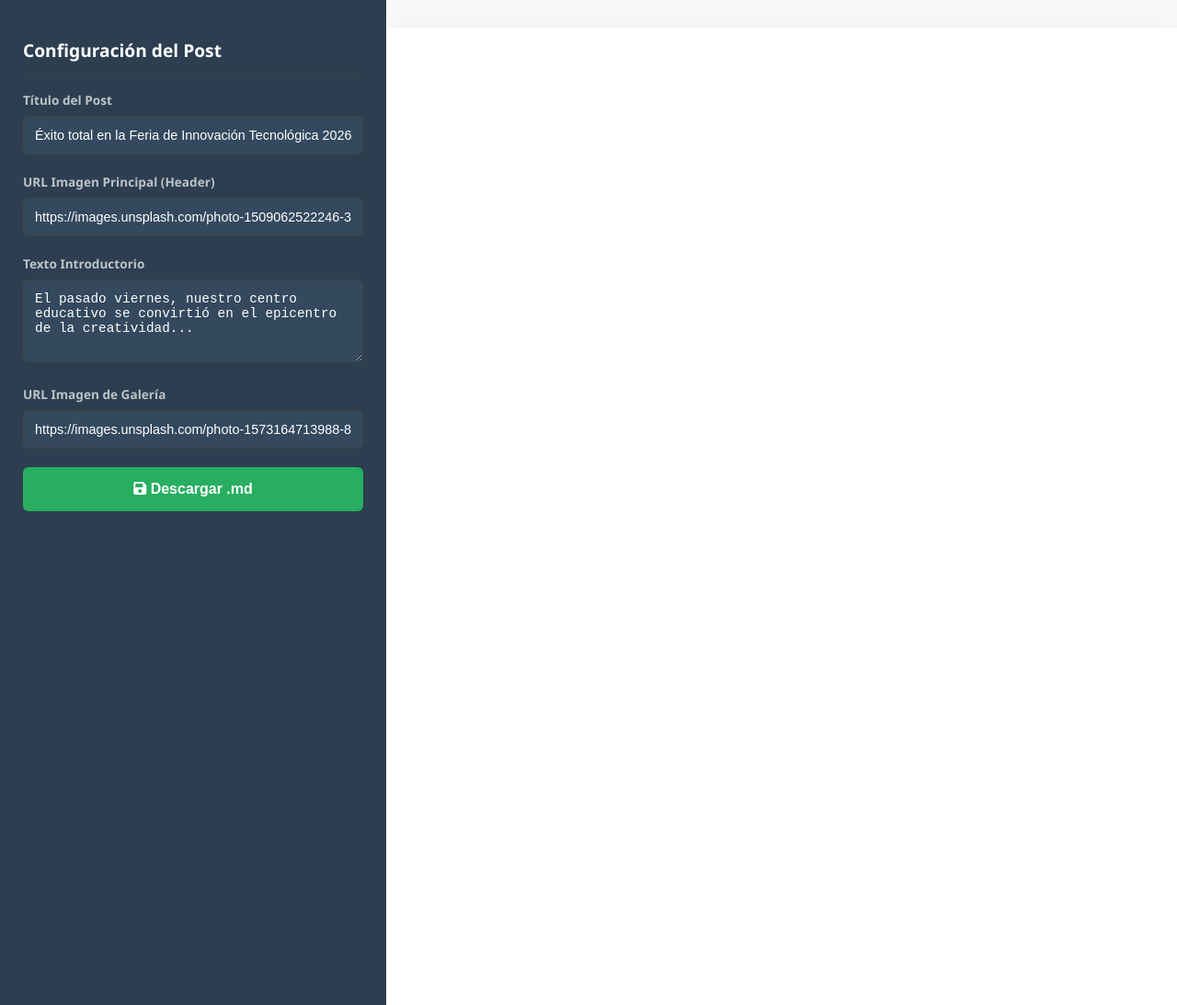
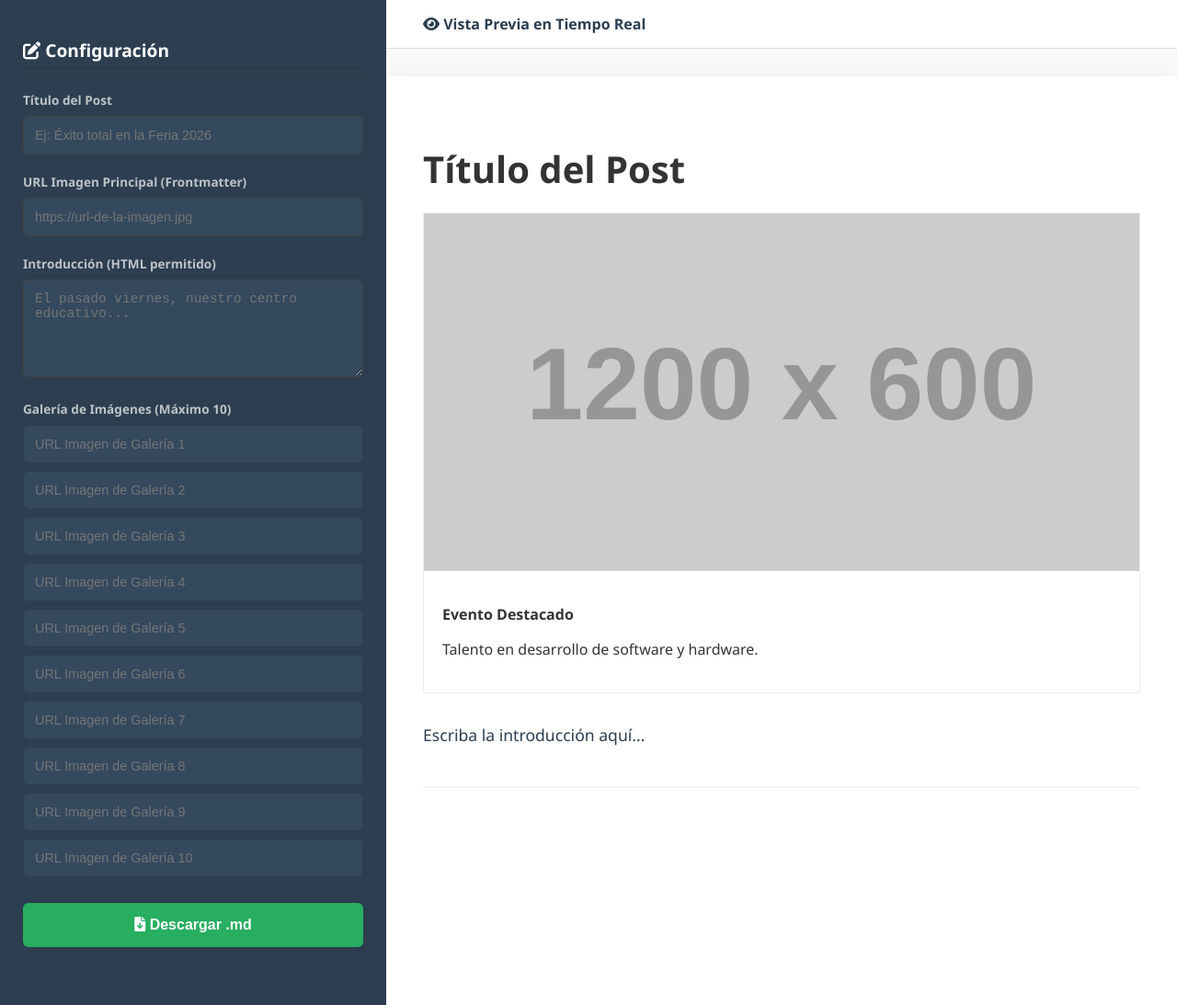
Before and after one commit to jorge21028/centroeducativo, a Jekyll site: the page post.html, which Jekyll copies as it is, in a window 1280 px wide. Shown: the whole page at 92% size. Built offline with Jekyll 4.4.1, drawn with Linux system fonts in a browser that asks for light colours.

Commit message:
Update post.html

```diff
--- a/post.html
+++ b/post.html
@@ -3,38 +3,47 @@
 <head>
     <meta charset="UTF-8">
     <meta name="viewport" content="width=device-width, initial-scale=1.0">
-    <title>Editor de Posts - Feria Tecnológica</title>
+    <title>Editor de Posts - Feria de Innovación</title>
     <link rel="stylesheet" href="stylepost.css">
     <link rel="stylesheet" href="https://cdnjs.cloudflare.com/ajax/libs/font-awesome/6.0.0/css/all.min.css">
 </head>
 <body>
     <div class="app-container">
         <aside class="editor-panel">
-            <h2>Configuración del Post</h2>
+            <h2><i class="fas fa-edit"></i> Configuración</h2>
+
             <div class="input-group">
                 <label>Título del Post</label>
-                <input type="text" id="postTitle" value="Éxito total en la Feria de Innovación Tecnológica 2026">
+                <input type="text" id="postTitle" placeholder="Ej: Éxito total en la Feria 2026">
             </div>
+
             <div class="input-group">
-                <label>URL Imagen Principal (Header)</label>
-                <input type="text" id="mainImg" value="https://images.unsplash.com/photo-1509062522246-3755977927d7?auto=format&fit=crop&w=1200&q=80">
+                <label>URL Imagen Principal (Frontmatter)</label>
+                <input type="text" id="mainImg" placeholder="https://url-de-la-imagen.jpg">
             </div>
+
             <div class="input-group">
-                <label>Texto Introductorio</label>
-                <textarea id="introText" rows="4">El pasado viernes, nuestro centro educativo se convirtió en el epicentro de la creatividad...</textarea>
+                <label>Introducción (HTML permitido)</label>
+                <textarea id="introText" rows="5" placeholder="El pasado viernes, nuestro centro educativo..."></textarea>
             </div>
+
             <div class="input-group">
-                <label>URL Imagen de Galería</label>
-                <input type="text" id="galleryImg" value="https://images.unsplash.com/photo-1573164713988-8665fc963095?q=80&w=869&auto=format&fit=crop">
+                <label>Galería de Imágenes (Máximo 10)</label>
+                <div id="galleryInputsContainer">
+                    </div>
             </div>
+
             <div class="actions">
                 <button onclick="downloadMarkdown()" class="btn-download">
-                    <i class="fas fa-save"></i> Descargar .md
+                    <i class="fas fa-file-download"></i> Descargar .md
                 </button>
             </div>
         </aside>
 
         <main class="preview-panel">
+            <div class="preview-header">
+                <i class="fas fa-eye"></i> Vista Previa en Tiempo Real
+            </div>
             <div id="markdown-render">
                 </div>
         </main>
```
